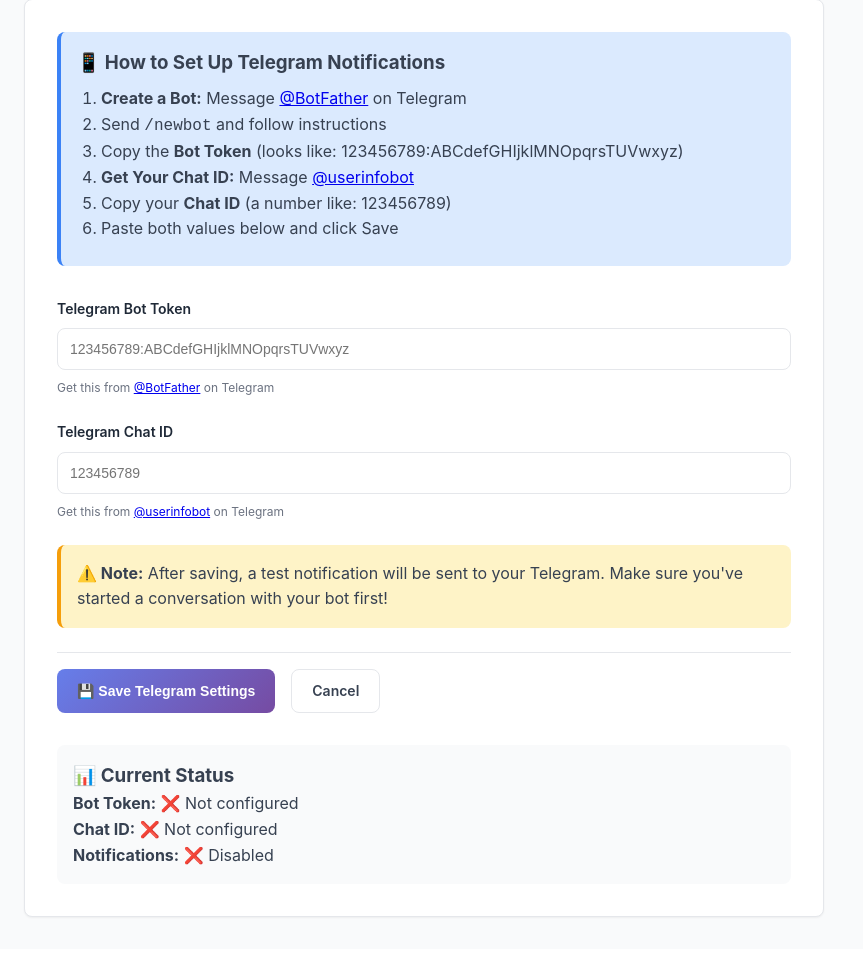
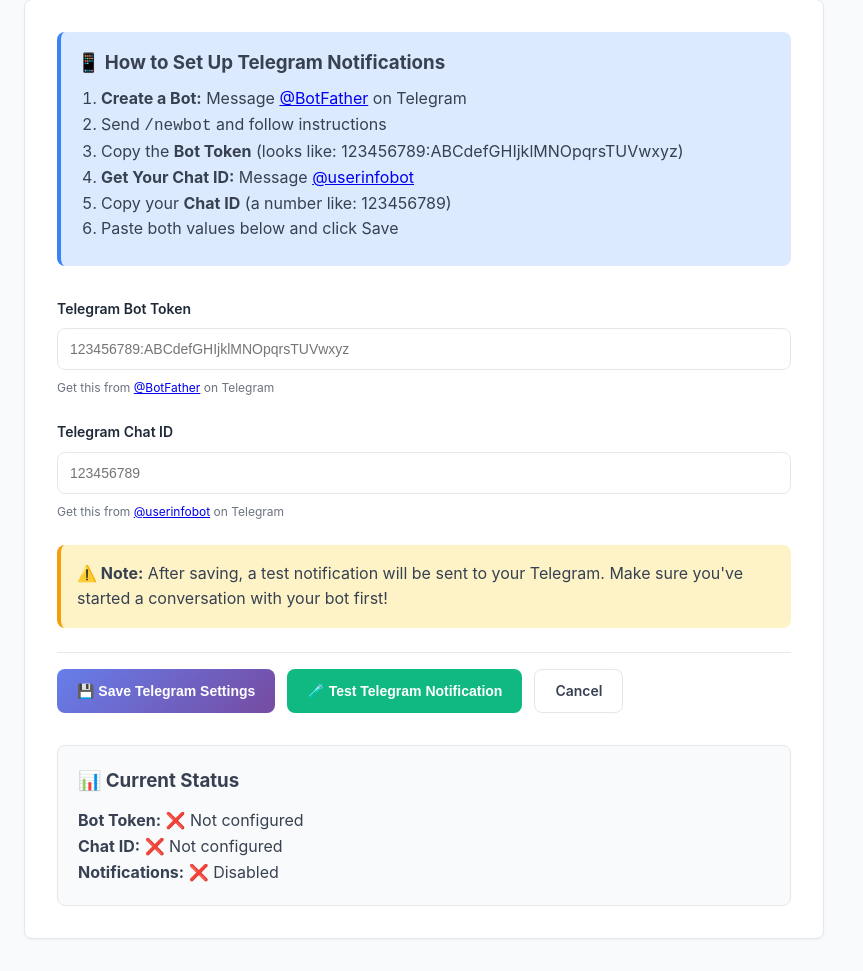
Before and after one commit to bijoyknath999/Short-Url-Management, a PHP site: page /Short-Url/admin/settings.php in a window 1280 px wide. Shown: the part 181-1152 px from the top of the page, without its empty margins (0-863 px from the left). Before the commit the page ends 1099 px from the top, so only its background shows below. Run offline with PHP 8.4, Linux system fonts and the light colour scheme; the visitor is signed in with stand-in values (Sample User, id 1).

Commit message:
feat(settings): add dedicated Telegram notification test button

```diff
--- a/admin/settings.php
+++ b/admin/settings.php
@@ -12,9 +12,32 @@ $success = '';
 $error = '';
 
 if ($_SERVER['REQUEST_METHOD'] === 'POST') {
+    $action = $_POST['action'] ?? 'save';
     $botToken = trim($_POST['bot_token'] ?? '');
     $chatId = trim($_POST['chat_id'] ?? '');
 
+    if ($action === 'test') {
+        // Test notification using form input, or fallback to configured constants
+        $testToken = !empty($botToken) ? $botToken : TELEGRAM_BOT_TOKEN;
+        $testChatId = !empty($chatId) ? $chatId : TELEGRAM_CHAT_ID;
+
+        if (empty($testToken) || empty($testChatId) ||
+            $testToken === 'your_bot_token_here' || $testChatId === 'your_chat_id_here') {
+            $error = 'Please enter both Telegram Bot Token and Chat ID to test notifications.';
+        } else {
+            $testMessage = "🧪 <b>Telegram Test Notification</b>\n\n" .
+                          "Your Short URL system is successfully connected to Telegram!\n" .
+                          "You will receive click notifications here.\n\n" .
+                          "⏰ <b>Time:</b> " . date('Y-m-d H:i:s');
+
+            $errorMsg = '';
+            if (sendTelegramNotification($testMessage, $testToken, $testChatId, $errorMsg)) {
+                $success = '🎉 Test notification sent successfully! Check your Telegram chat.';
+            } else {
+                $error = 'Failed to send test notification: ' . htmlspecialchars($errorMsg);
+            }
+        }
+    } else {
         // Read current .env file
         $envPath = __DIR__ . '/../.env';
         if (!file_exists($envPath)) {
@@ -39,61 +62,16 @@ if ($_SERVER['REQUEST_METHOD'] === 'POST') {
                               "You'll receive notifications here for every redirect.\n\n" .
                               "⏰ <b>Time:</b> " . date('Y-m-d H:i:s');
 
-            $url = "https://api.telegram.org/bot" . $botToken . "/sendMessage";
-            $data = [
-                'chat_id' => $chatId,
-                'text' => $testMessage,
-                'parse_mode' => 'HTML'
-            ];
-
-            $sent = false;
-            $failReason = '';
-
-            if (function_exists('curl_init') && extension_loaded('curl')) {
-                $ch = curl_init();
-                curl_setopt($ch, CURLOPT_URL, $url);
-                curl_setopt($ch, CURLOPT_POST, true);
-                curl_setopt($ch, CURLOPT_POSTFIELDS, http_build_query($data));
-                curl_setopt($ch, CURLOPT_RETURNTRANSFER, true);
-                curl_setopt($ch, CURLOPT_TIMEOUT, 5);
-                curl_setopt($ch, CURLOPT_SSL_VERIFYPEER, true);
-                $res = curl_exec($ch);
-                $httpCode = curl_getinfo($ch, CURLINFO_HTTP_CODE);
-                $curlErr = curl_error($ch);
-                curl_close($ch);
-
-                if ($res !== false && $httpCode >= 200 && $httpCode < 300) {
-                    $sent = true;
-                } else {
-                    $failReason = $curlErr ? $curlErr : ('HTTP ' . $httpCode . ' response: ' . $res);
-                }
-            } else {
-                $options = [
-                    'http' => [
-                        'header'  => "Content-type: application/x-www-form-urlencoded\r\n",
-                        'method'  => 'POST',
-                        'content' => http_build_query($data),
-                        'timeout' => 5
-                    ]
-                ];
-                $context = stream_context_create($options);
-                $result = @file_get_contents($url, false, $context);
-                if ($result !== false) {
-                    $sent = true;
-                } else {
-                    $err = error_get_last();
-                    $failReason = $err['message'] ?? 'file_get_contents failed. Ensure allow_url_fopen is enabled or install PHP curl extension.';
-                }
-            }
-
-            if ($sent) {
+                $errorMsg = '';
+                if (sendTelegramNotification($testMessage, $botToken, $chatId, $errorMsg)) {
                     $success .= ' Test notification sent to Telegram!';
                 } else {
-                $error = 'Settings saved but failed to send test notification: ' . htmlspecialchars($failReason);
+                    $error = 'Settings saved but failed to send test notification: ' . htmlspecialchars($errorMsg);
                 }
             }
         } else {
-        $error = 'Failed to save settings. Please check file permissions.';
+            $error = 'Failed to save settings. Please check file permissions on .env (set chmod 666 or 644).';
+        }
     }
 }
 
@@ -175,9 +153,12 @@ $currentChatId = TELEGRAM_CHAT_ID;
                     </div>
                 </div>
 
-                <div class="form-actions">
-                    <button type="submit" class="btn btn-primary">
+                <div class="form-actions" style="display: flex; gap: 0.75rem; flex-wrap: wrap;">
+                    <button type="submit" name="action" value="save" class="btn btn-primary">
                         💾 Save Telegram Settings
+                    </button>
+                    <button type="submit" name="action" value="test" class="btn btn-success">
+                        🧪 Test Telegram Notification
                     </button>
                     <a href="dashboard.php" class="btn btn-secondary">
                         Cancel
@@ -185,11 +166,11 @@ $currentChatId = TELEGRAM_CHAT_ID;
                 </div>
             </form>
 
-            <div style="margin-top: 2rem; padding: 1rem; background: #f9fafb; border-radius: 8px;">
-                <h3>📊 Current Status</h3>
-                <p><strong>Bot Token:</strong> <?php echo empty($currentBotToken) ? '❌ Not configured' : '✅ Configured'; ?></p>
-                <p><strong>Chat ID:</strong> <?php echo empty($currentChatId) ? '❌ Not configured' : '✅ Configured'; ?></p>
-                <p><strong>Notifications:</strong> <?php echo (empty($currentBotToken) || empty($currentChatId)) ? '❌ Disabled' : '✅ Active'; ?></p>
+            <div style="margin-top: 2rem; padding: 1.25rem; background: #f9fafb; border-radius: 8px; border: 1px solid #e5e7eb;">
+                <h3 style="margin-bottom: 0.75rem;">📊 Current Status</h3>
+                <p><strong>Bot Token:</strong> <?php echo (empty($currentBotToken) || $currentBotToken === 'your_bot_token_here') ? '❌ Not configured' : '✅ Configured'; ?></p>
+                <p><strong>Chat ID:</strong> <?php echo (empty($currentChatId) || $currentChatId === 'your_chat_id_here') ? '❌ Not configured' : '✅ Configured'; ?></p>
+                <p><strong>Notifications:</strong> <?php echo (empty($currentBotToken) || empty($currentChatId) || $currentBotToken === 'your_bot_token_here') ? '❌ Disabled' : '✅ Active'; ?></p>
             </div>
         </div>
     </div>
--- a/assets/css/style.css
+++ b/assets/css/style.css
@@ -347,6 +347,18 @@ body {
 
 .btn-secondary:hover {
     background: var(--light-color);
+}
+
+.btn-success {
+    background: var(--success-color, #10b981);
+    color: white;
+    border: none;
+}
+
+.btn-success:hover {
+    background: #059669;
+    transform: translateY(-1px);
+    box-shadow: var(--shadow-md);
 }
 
 .btn-danger {
--- a/includes/functions.php
+++ b/includes/functions.php
@@ -227,17 +227,27 @@ function getTotalClicksCount($code = null) {
 
 /**
  * Send Telegram notification
+ *
+ * @param string $message HTML formatted message to send
+ * @param string|null $customToken Optional override for bot token (defaults to TELEGRAM_BOT_TOKEN)
+ * @param string|null $customChatId Optional override for chat ID (defaults to TELEGRAM_CHAT_ID)
+ * @param string|null &$errorMsg Output parameter for failure reason
+ * @return bool True on success, false on failure
  */
-function sendTelegramNotification($message) {
-    if (empty(TELEGRAM_BOT_TOKEN) || empty(TELEGRAM_CHAT_ID) ||
-        TELEGRAM_BOT_TOKEN === 'your_bot_token_here' || TELEGRAM_CHAT_ID === 'your_chat_id_here') {
+function sendTelegramNotification($message, $customToken = null, $customChatId = null, &$errorMsg = null) {
+    $botToken = $customToken ?: TELEGRAM_BOT_TOKEN;
+    $chatId = $customChatId ?: TELEGRAM_CHAT_ID;
+
+    if (empty($botToken) || empty($chatId) ||
+        $botToken === 'your_bot_token_here' || $chatId === 'your_chat_id_here') {
+        $errorMsg = 'Bot Token or Chat ID is missing or set to placeholder.';
         return false;
     }
 
-    $url = "https://api.telegram.org/bot" . TELEGRAM_BOT_TOKEN . "/sendMessage";
+    $url = "https://api.telegram.org/bot" . $botToken . "/sendMessage";
 
     $data = [
-        'chat_id' => TELEGRAM_CHAT_ID,
+        'chat_id' => $chatId,
         'text' => $message,
         'parse_mode' => 'HTML'
     ];
@@ -249,13 +259,26 @@ function sendTelegramNotification($message) {
         curl_setopt($ch, CURLOPT_POST, true);
         curl_setopt($ch, CURLOPT_POSTFIELDS, http_build_query($data));
         curl_setopt($ch, CURLOPT_RETURNTRANSFER, true);
-        curl_setopt($ch, CURLOPT_TIMEOUT, 5);
+        curl_setopt($ch, CURLOPT_TIMEOUT, 8);
         curl_setopt($ch, CURLOPT_SSL_VERIFYPEER, true);
         $result = curl_exec($ch);
         $httpCode = curl_getinfo($ch, CURLINFO_HTTP_CODE);
+        $curlErr = curl_error($ch);
         curl_close($ch);
 
-        return ($result !== false && $httpCode >= 200 && $httpCode < 300);
+        if ($result !== false && $httpCode >= 200 && $httpCode < 300) {
+            return true;
+        }
+
+        $decoded = json_decode($result, true);
+        if (!empty($decoded['description'])) {
+            $errorMsg = "Telegram API error ({$httpCode}): " . $decoded['description'];
+        } elseif ($curlErr) {
+            $errorMsg = "cURL error: " . $curlErr;
+        } else {
+            $errorMsg = "HTTP error {$httpCode}: " . substr($result, 0, 200);
+        }
+        return false;
     }
 
     // Fallback to stream context / file_get_contents if curl is not installed
@@ -264,14 +287,29 @@ function sendTelegramNotification($message) {
             'header'  => "Content-type: application/x-www-form-urlencoded\r\n",
             'method'  => 'POST',
             'content' => http_build_query($data),
-            'timeout' => 5
+            'timeout' => 8,
+            'ignore_errors' => true
         ]
     ];
 
     $context = stream_context_create($options);
     $result = @file_get_contents($url, false, $context);
 
-    return $result !== false;
+    if ($result !== false) {
+        $decoded = json_decode($result, true);
+        if (isset($decoded['ok']) && $decoded['ok'] === true) {
+            return true;
+        }
+        if (!empty($decoded['description'])) {
+            $errorMsg = "Telegram error: " . $decoded['description'];
+            return false;
+        }
+        return true;
+    }
+
+    $lastErr = error_get_last();
+    $errorMsg = $lastErr['message'] ?? 'Connection failed. Please verify network access and PHP configuration.';
+    return false;
 }
 
 /**
```
Lines whose indentation alone changed are shown as unchanged.
